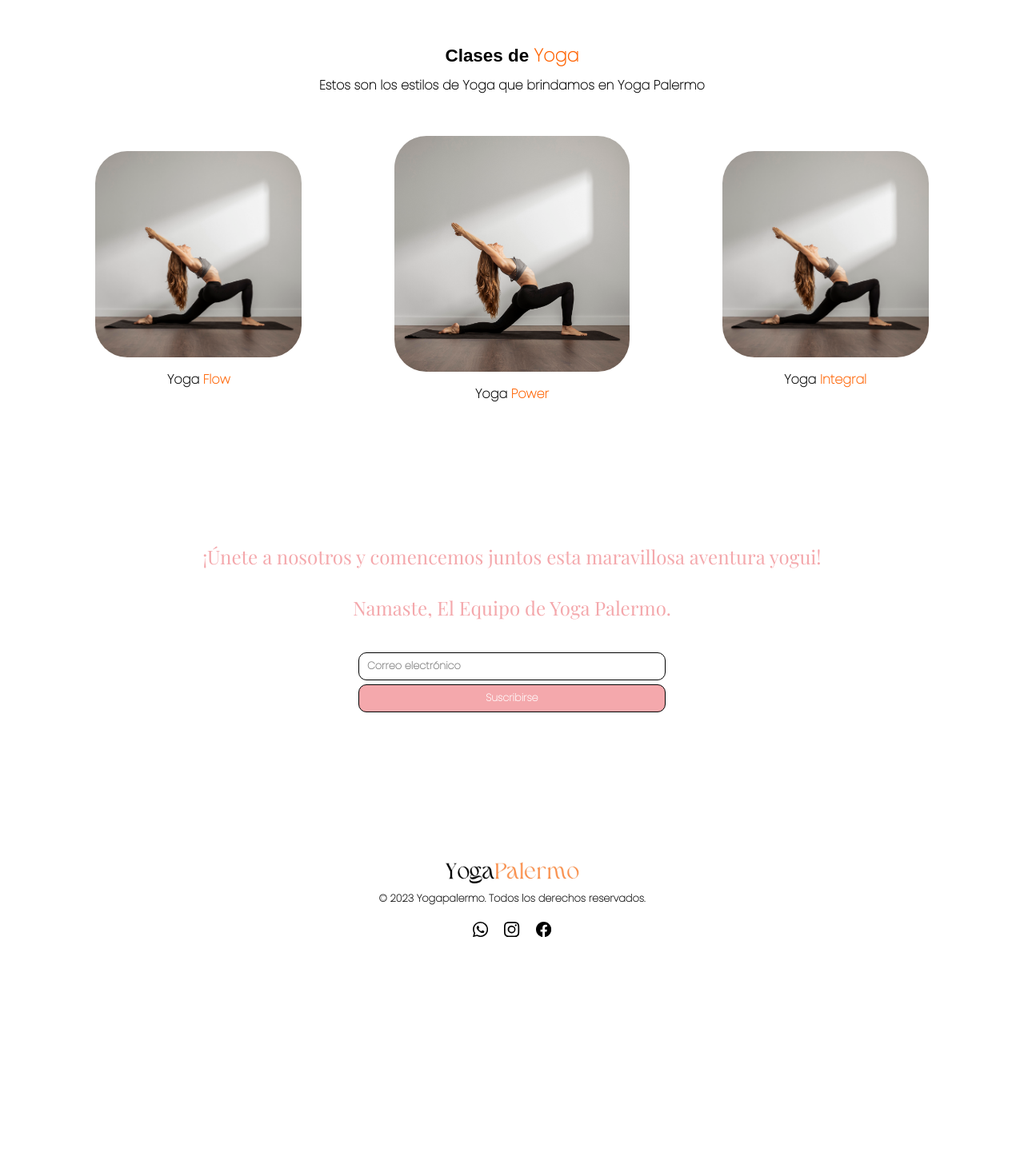
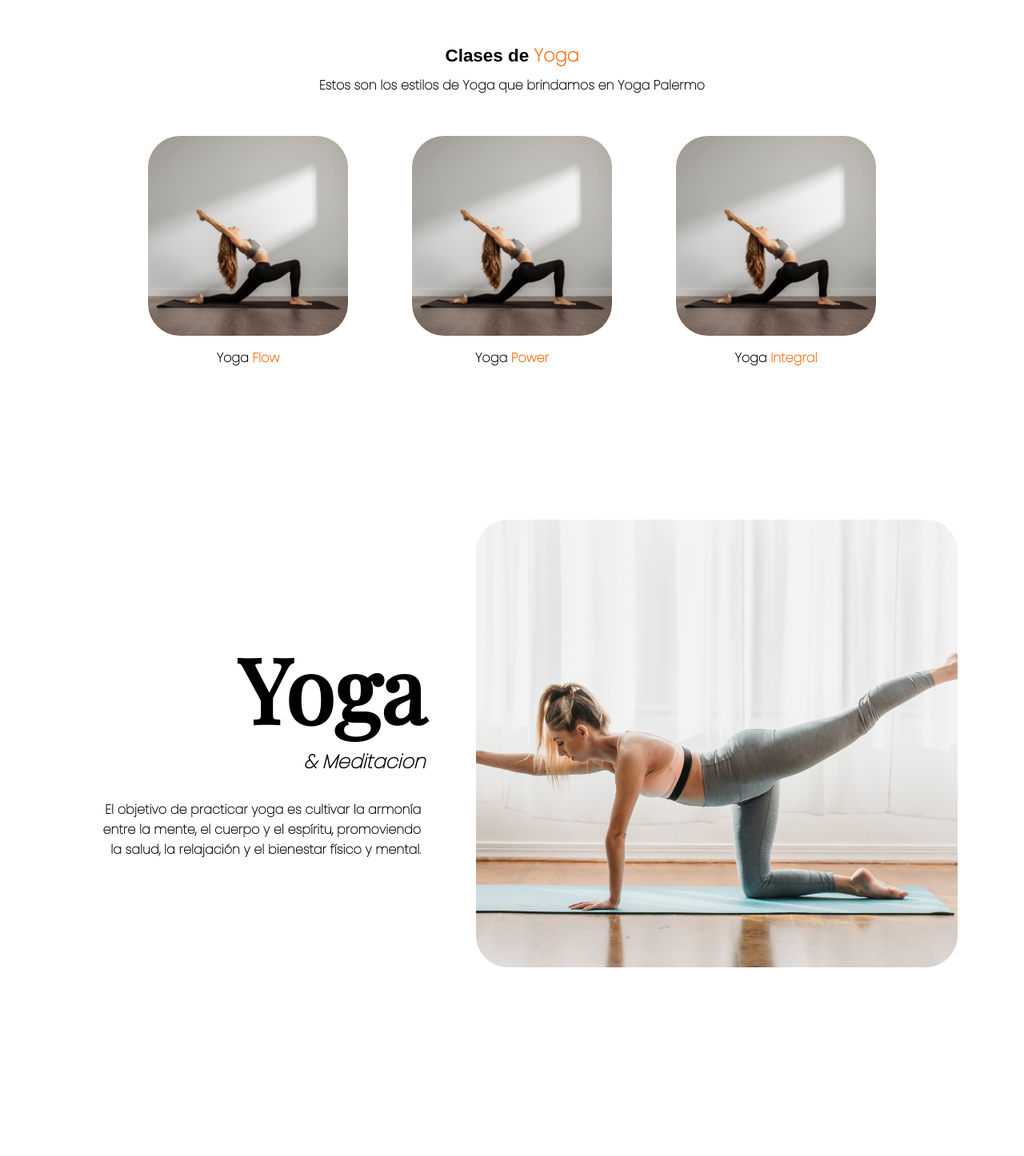
Before and after one commit to Ch4pa/Yoga, a React (Vite) app: page /home in a window 1280 px wide. Shown: the part 1068-2514 px from the top of the page at 80% size. Before the commit the page ends 2267 px from the top, so only its background shows below. Built offline with nearby package versions, Linux system fonts and the light colour scheme; a web font is replaced by a local one.

Commit message:
commit 5

```diff
--- a/src/Components/SobreMi/SobreMi.css
+++ b/src/Components/SobreMi/SobreMi.css
@@ -18,6 +18,7 @@
 .clasesYoga {
   height: auto;
   text-align: center;
+  width: 100%;
   display: flex;
   flex-direction: column;
   align-items: center;
@@ -44,40 +45,37 @@ span {
 
 .cards {
   display: flex;
-  width: 90%;
+  flex-wrap: wrap;
   justify-content: center;
   height: auto;
   margin-top: 4%;
   align-items: center;
-  gap: 2%;
+  gap: 80px;
 }
 
 .cardFlow {
-  width: 60%;
 }
 
 .imgFlow {
-  width: 70%;
+  width: 250px;
   border: 1px;
   border-radius: 40px;
 }
 
 .cardPower {
-  width: 60%;
 }
 
 .imgPower {
-  width: 80%;
+  width: 250px;
   border: 1px;
   border-radius: 40px;
 }
 
 .cardIntegral {
-  width: 60%;
 }
 
 .imgIntegral {
-  width: 70%;
+  width: 250px;
   border: 1px;
   border-radius: 40px;
 }
--- a/src/Components/SobreMi/SobreMi.jsx
+++ b/src/Components/SobreMi/SobreMi.jsx
@@ -1,5 +1,6 @@
 import React from "react";
 import "./SobreMi.css";
+import "../Home/Home.css";
 import CardIntegral from "../../../public/card2.jpg";
 import CardFlow from "../../../public/card2.jpg";
 import CardPower from "../../../public/card2.jpg";
@@ -40,6 +41,18 @@ function SobreMi() {
           </div>
         </div>
       </div>
+      <section className="main">
+        <div className="mainHome">
+          <h1 className="tituloHome">Yoga</h1>
+          <h2 className=" subtituloHome">& Meditacion</h2>
+          <p className="textoImg">
+            El objetivo de practicar yoga es cultivar la armonía entre la mente,
+            el cuerpo y el espíritu, promoviendo la salud, la relajación y el
+            bienestar físico y mental.
+          </p>
+        </div>
+        <div className="cajaHome"></div>
+      </section>
     </div>
   );
 }
```
